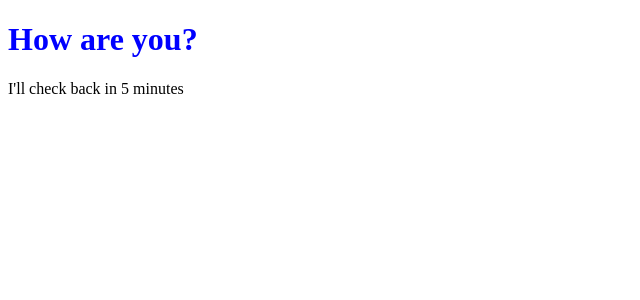
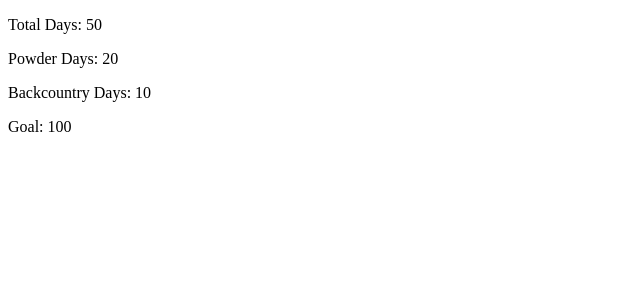
Before and after one commit to curroCasado/React-is-fun, a React (Create React App) app: page / in a window 1280 px wide. Shown: the top 300 px of the page, without its empty margins (0-640 px from the left). Built offline with nearby package versions, Linux system fonts and the light colour scheme.

Commit message:
create SnowBoardCounter component and use destructuring

```diff
--- a/src/index.js
+++ b/src/index.js
@@ -1,18 +1,42 @@
-import React from "react";
-import ReactDOM from "react-dom";
+import React, { Component } from "react";
+import { render } from "react-dom";
 
-class Message extends React.Component {
+let snowBoardData = {
+  total: 50,
+  powder: 20,
+  backcountry: 10,
+  goal: 100
+};
+
+class SnowBoardCounter extends Component {
+  state = {};
   render() {
+    const { total, powder, backcountry, goal } = this.props;
     return (
-      <div>
-        <h1 style={{ color: this.props.color }}>{this.props.msg}</h1>
-        <p>I'll check back in {this.props.minutes} minutes</p>
-      </div>
+      <section>
+        <div>
+          <p>Total Days: {total}</p>
+        </div>
+        <div>
+          <p>Powder Days: {powder}</p>
+        </div>
+        <div>
+          <p>Backcountry Days: {backcountry}</p>
+        </div>
+        <div>
+          <p>Goal: {goal}</p>
+        </div>
+      </section>
     );
   }
 }
 
-ReactDOM.render(
-  <Message color="blue" msg="How are you?" minutes={5} />,
+render(
+  <SnowBoardCounter
+    total={snowBoardData.total}
+    powder={snowBoardData.powder}
+    backcountry={snowBoardData.backcountry}
+    goal={snowBoardData.goal}
+  />,
   document.getElementById("root")
 );
```
